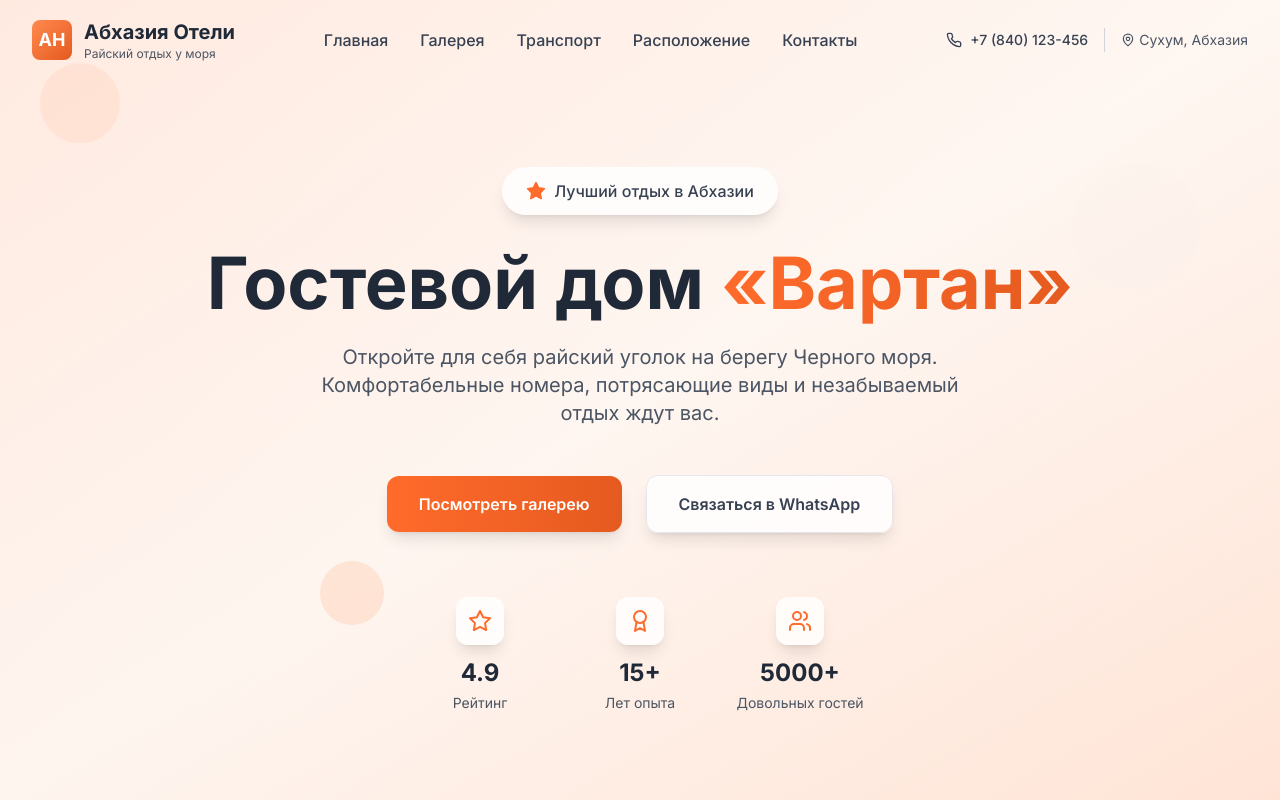
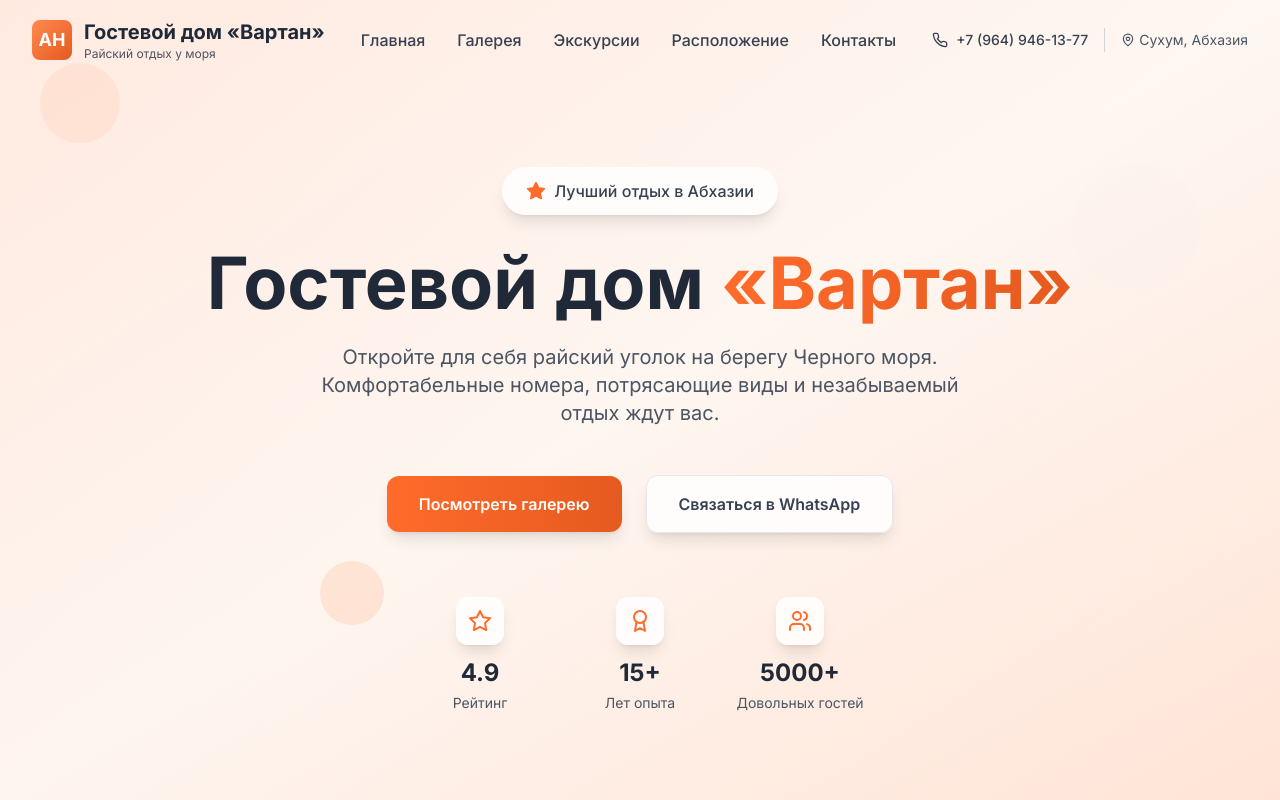
Before and after one commit to hotel-vartan/site, a React (Vite) app: page / in a window 1280 px wide. Shown: the top 800 px of the page. Built offline with nearby package versions, Linux system fonts and the light colour scheme.

Commit message:
Update Header.tsx

```diff
--- a/src/components/Header.tsx
+++ b/src/components/Header.tsx
@@ -35,7 +35,7 @@ const Header = () => {
   const menuItems = [
     { id: 'hero', label: 'Главная' },
     { id: 'gallery', label: 'Галерея' },
-    { id: 'transport', label: 'Транспорт' },
+    { id: 'transport', label: 'Экскурсии' },
     { id: 'location', label: 'Расположение' },
     { id: 'contact', label: 'Контакты' },
   ];
@@ -72,7 +72,7 @@ const Header = () => {
               </div>
               <div className="min-w-0">
                 <h1 className="text-sm sm:text-lg lg:text-xl font-bold text-gray-800 dark:text-white truncate">
-                  Абхазия Отели
+                  Гостевой дом «Вартан»
                 </h1>
                 <p className="text-xs text-gray-600 dark:text-gray-400 hidden sm:block truncate">
                   Райский отдых у моря
@@ -100,7 +100,7 @@ const Header = () => {
               <div className="hidden xl:flex items-center space-x-4">
                 <div className="flex items-center space-x-2 text-gray-700 dark:text-gray-300">
                   <Phone size={16} />
-                  <span className="text-sm font-medium whitespace-nowrap">+7 (840) 123-456</span>
+                  <span className="text-sm font-medium whitespace-nowrap">+7 (964) 946-13-77</span>
                 </div>
                 <div className="w-px h-6 bg-gray-300 dark:bg-gray-600"></div>
                 <div className="flex items-center space-x-1 text-gray-600 dark:text-gray-400">
```
